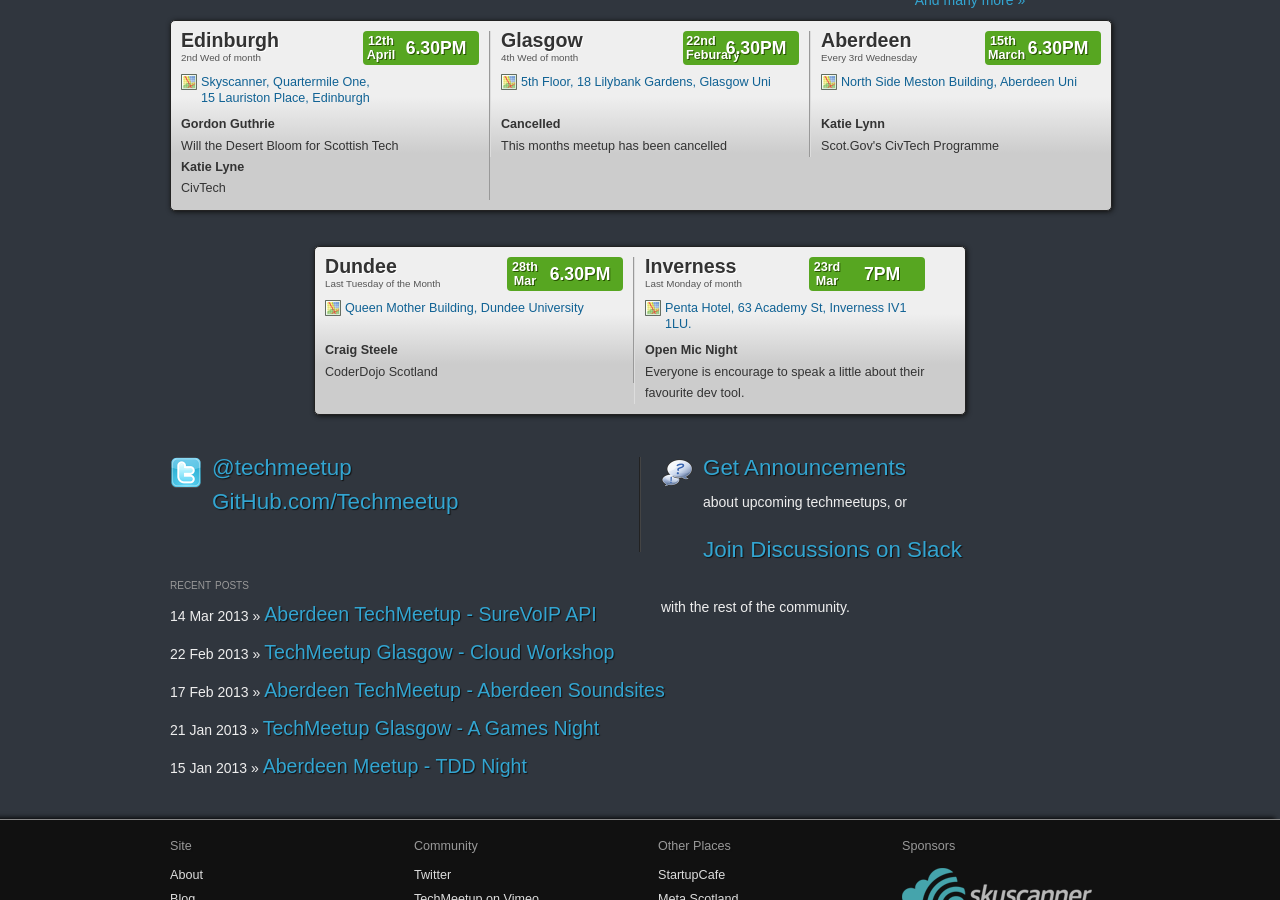
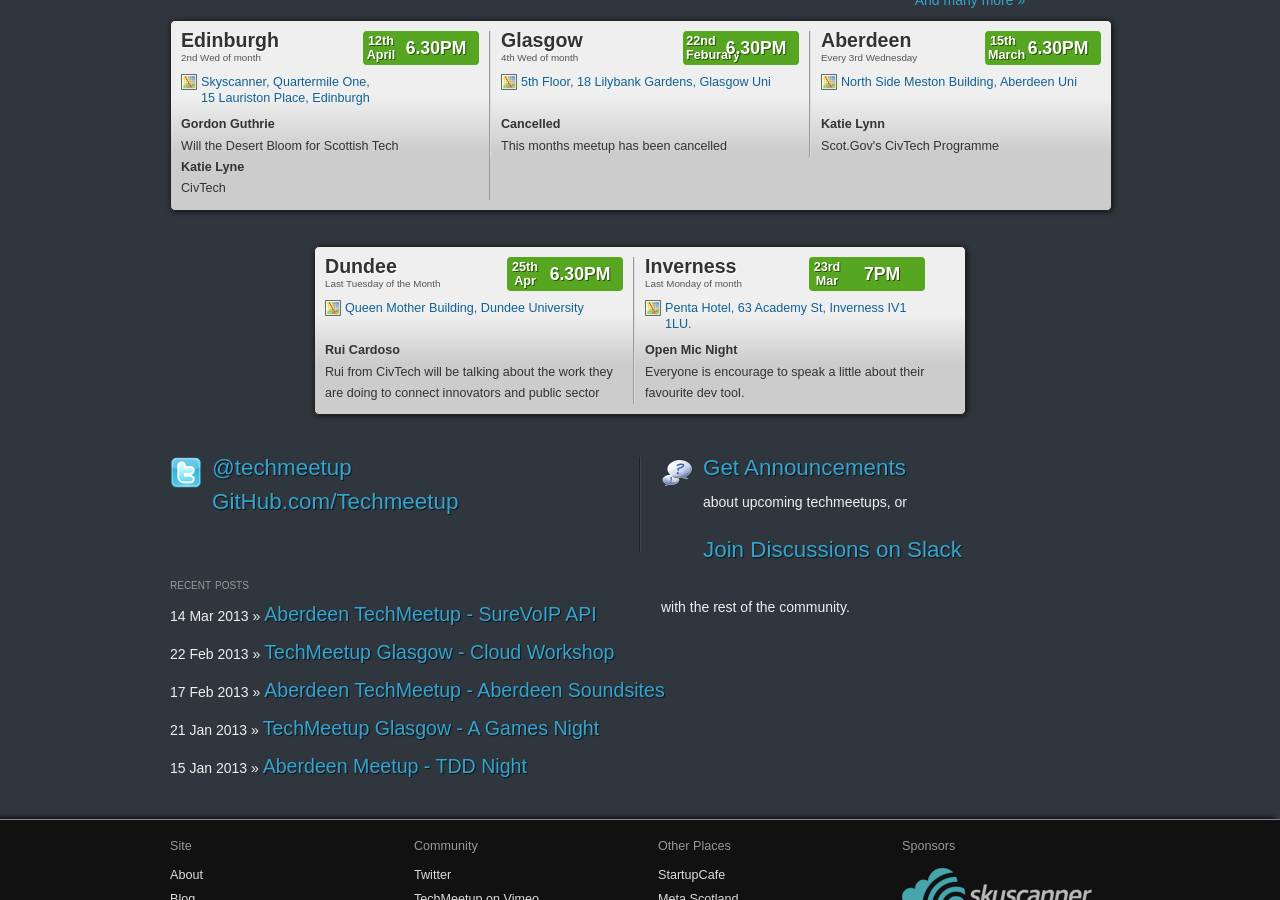
Before and after one commit to techmeetup/techmeetup.co.uk, a Jekyll site: the page built from index.html, in a window 1280 px wide and 900 px high, scrolled down 379 px. Built offline with Jekyll 4.4.1, drawn with Linux system fonts in a browser that asks for light colours.

Commit message:
Update index.json

```diff
--- a/_data/index.json
+++ b/_data/index.json
@@ -36,12 +36,12 @@
   "dundee": {
     "speakers": [
       {
-        "name": "Craig Steele",
-        "talk": "CoderDojo Scotland"
+        "name": "Rui Cardoso",
+        "talk": "Rui from CivTech will be talking about the work they are doing to connect innovators and public sector"
       }
     ],
-    "day": "28th",
-    "month": "Mar"
+    "day": "25th",
+    "month": "Apr"
   },
   "inverness": {
     "speakers": [
```
